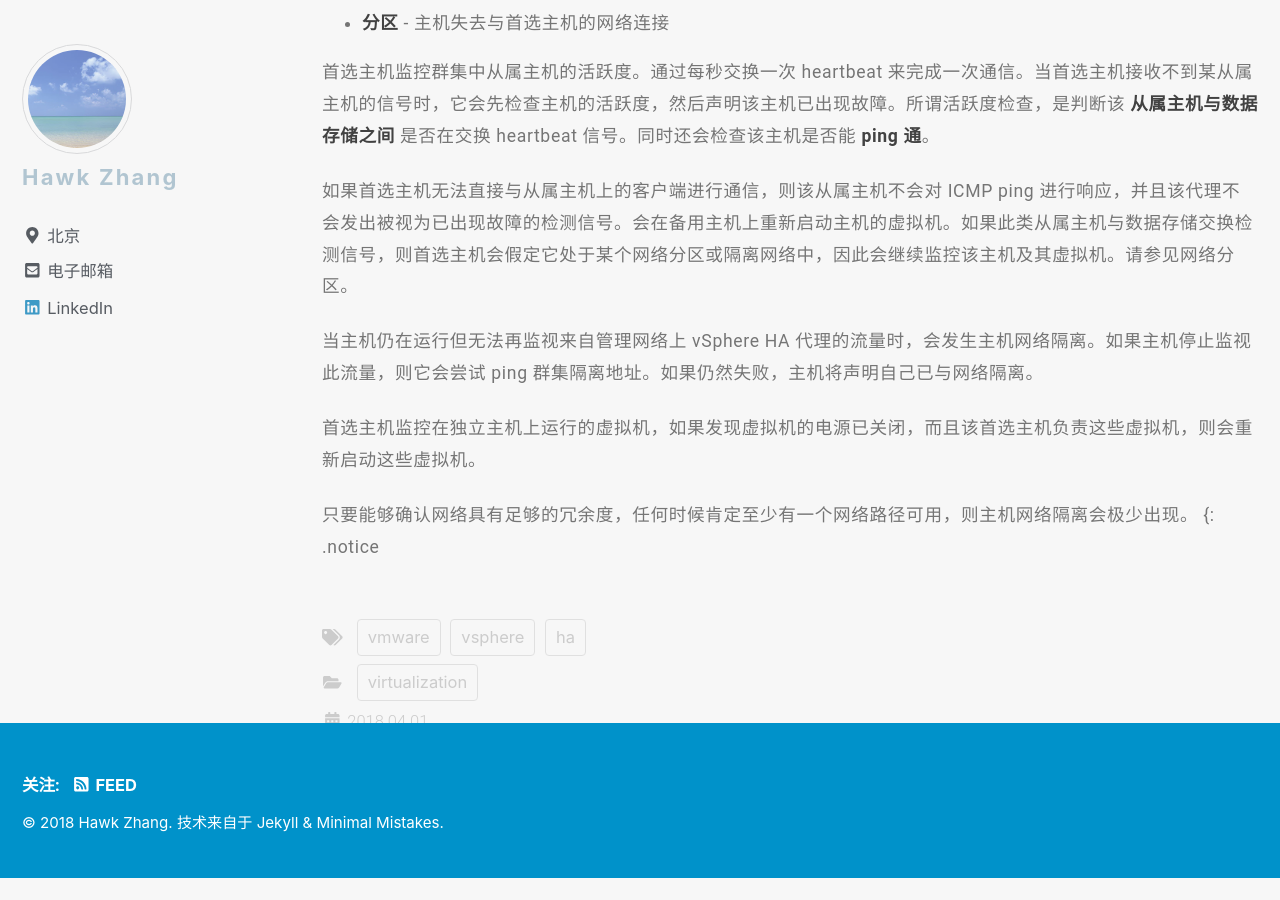
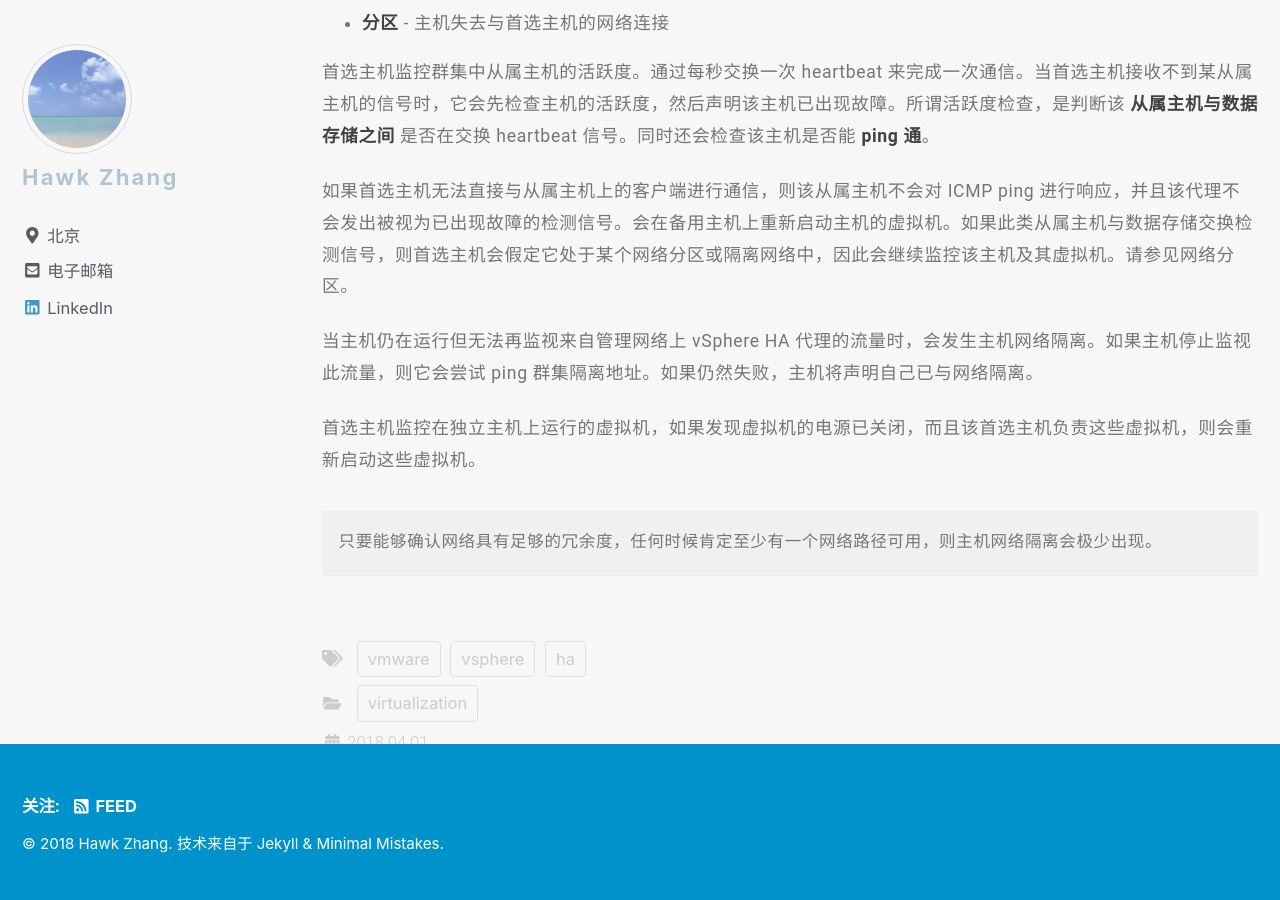
Before and after one commit to narru888/linotes_note, a Jekyll site: the page built from _posts/virtualizaion/2018-04-01-vsphere.ha.md, in a window 1280 px wide and 900 px high, scrolled down 7588 px. Built offline with Jekyll 4.4.1, drawn with Linux system fonts in a browser that asks for light colours; nearby versions of some CDN libraries; a script that is not in the unit is left out; before the commit the page ends 8466 px from its top, so only the background shows below that.

Commit message:
update on 2018-11-29 11:37:01 CST

```diff
--- a/_posts/virtualizaion/2018-04-01-vsphere.ha.md
+++ b/_posts/virtualizaion/2018-04-01-vsphere.ha.md
@@ -225,4 +225,4 @@ vSphere HA 可以将虚拟机及其所驻留的主机集中在集群内，从而
 首选主机监控在独立主机上运行的虚拟机，如果发现虚拟机的电源已关闭，而且该首选主机负责这些虚拟机，则会重新启动这些虚拟机。
 
 只要能够确认网络具有足够的冗余度，任何时候肯定至少有一个网络路径可用，则主机网络隔离会极少出现。
-{: .notice
+{: .notice}
```
